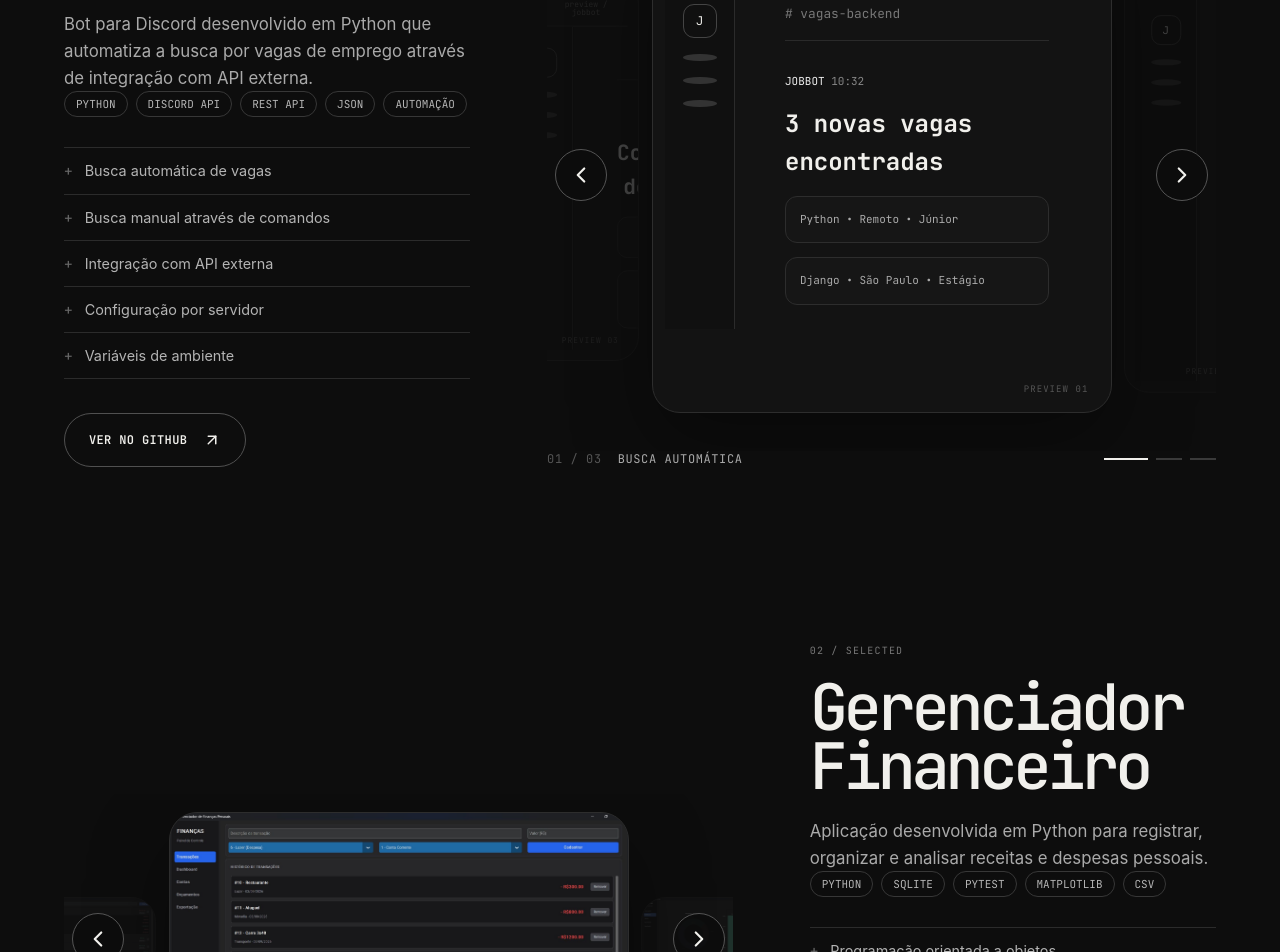
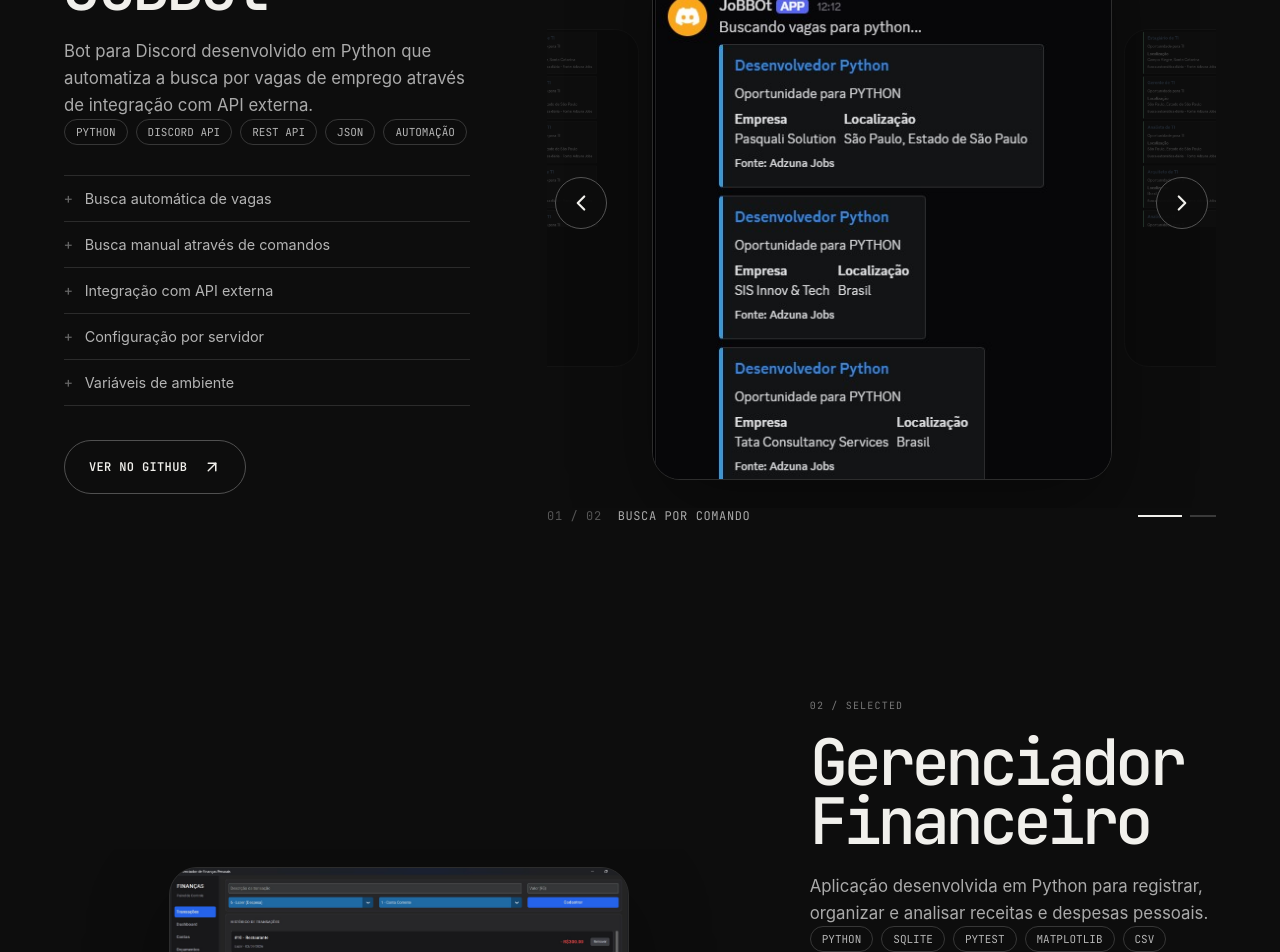
Before and after one commit to mesql1/portfolio_luiz, a Next.js app: page / in a window 1280 px wide. Shown: the part 2020-2972 px from the top of the page. Built offline with nearby package versions, Linux system fonts and the light colour scheme.

Commit message:
Update Site source

```diff
--- a/app/globals.css
+++ b/app/globals.css
@@ -116,3 +116,7 @@ footer { min-height:180px; display:grid; grid-template-columns:1fr auto 1fr; ali
 
 .project-carousel__slot .project-visual--screenshot { min-height:0; padding:0; aspect-ratio:1.88/1; background:#202124; }
 .project-screenshot { display:block; width:100%; height:100%; object-fit:contain; }
+.project-carousel__slot--center .project-visual--discord.project-visual--screenshot { min-height:clamp(430px,38vw,620px); aspect-ratio:auto; background:#070709; }
+.project-carousel__slot--side .project-visual--discord.project-visual--screenshot { min-height:clamp(330px,30vw,500px); aspect-ratio:auto; background:#070709; }
+@media (max-width:900px) { .project-carousel__slot--center .project-visual--discord.project-visual--screenshot { min-height:500px; } }
+@media (max-width:600px) { .project-carousel__slot--center .project-visual--discord.project-visual--screenshot { min-height:520px; } }
--- a/components/portfolio.tsx
+++ b/components/portfolio.tsx
@@ -20,28 +20,25 @@ export function Navbar({ active }: { active: string }) {
 }
 
 const projectSlides = {
-  discord: ["Busca automática", "Busca por comando", "Configuração do servidor"],
+  discord: ["Busca por comando", "Busca automática"],
   finance: ["Transações", "Dashboard", "Contas"],
 } as const;
 
-const financeScreenshots = [
-  "/projects/finance/transacoes.png",
-  "/projects/finance/dashboard.png",
-  "/projects/finance/contas.png",
-] as const;
+const projectScreenshots = {
+  discord: [
+    "/projects/jobbot/busca-comando.png",
+    "/projects/jobbot/busca-automatica.png",
+  ],
+  finance: [
+    "/projects/finance/transacoes.png",
+    "/projects/finance/dashboard.png",
+    "/projects/finance/contas.png",
+  ],
+} as const;
 
-function ProjectVisual({ kind, name, slide }: { kind: string; name: string; slide: number }) {
-  if (kind === "finance") {
-    const label = projectSlides.finance[slide];
-    return <div className="project-visual project-visual--finance project-visual--screenshot"><img className="project-screenshot" src={financeScreenshots[slide]} alt={`Tela de ${label} do ${name}`} /></div>;
-  }
-
-  const discordViews = [
-    <div className="discord-content" key="auto"><small># vagas-backend</small><p><i>JOBBOT</i> 10:32</p><strong>3 novas vagas encontradas</strong><span>Python • Remoto • Júnior</span><span>Django • São Paulo • Estágio</span></div>,
-    <div className="discord-content" key="command"><small># comandos</small><p><i>VOCÊ</i> 10:34</p><strong>/vagas python remoto</strong><span>Buscando vagas compatíveis...</span><span>Resultados enviados neste canal.</span></div>,
-    <div className="discord-content" key="config"><small># jobbot-config</small><p><i>SETUP</i> / SERVIDOR</p><strong>Configuração do servidor</strong><span>canal: #vagas</span><span>filtros: backend • remoto</span></div>,
-  ];
-  return <div className={`project-visual project-visual--${kind}`} role="img" aria-label={`Prévia ilustrativa de ${name}: ${projectSlides.discord[slide]}`}><div className="window-bar"><span /><span /><span /><small>preview / {name.toLowerCase().replace(" ", "-")}</small></div><div className="discord-ui"><div className="discord-sidebar"><b>J</b><span /><span /><span /></div>{discordViews[slide]}</div><span className="visual-placeholder">PREVIEW {String(slide + 1).padStart(2, "0")}</span></div>;
+function ProjectVisual({ kind, name, slide }: { kind: "discord" | "finance"; name: string; slide: number }) {
+  const label = projectSlides[kind][slide];
+  return <div className={`project-visual project-visual--${kind} project-visual--screenshot`}><img className="project-screenshot" src={projectScreenshots[kind][slide]} alt={`Tela de ${label} do ${name}`} /></div>;
 }
 
 function ProjectCarousel({ kind, name }: { kind: "discord" | "finance"; name: string }) {
```
Also changed, not shown: public/projects/jobbot/busca-automatica.png (added), public/projects/jobbot/busca-comando.png (added).
